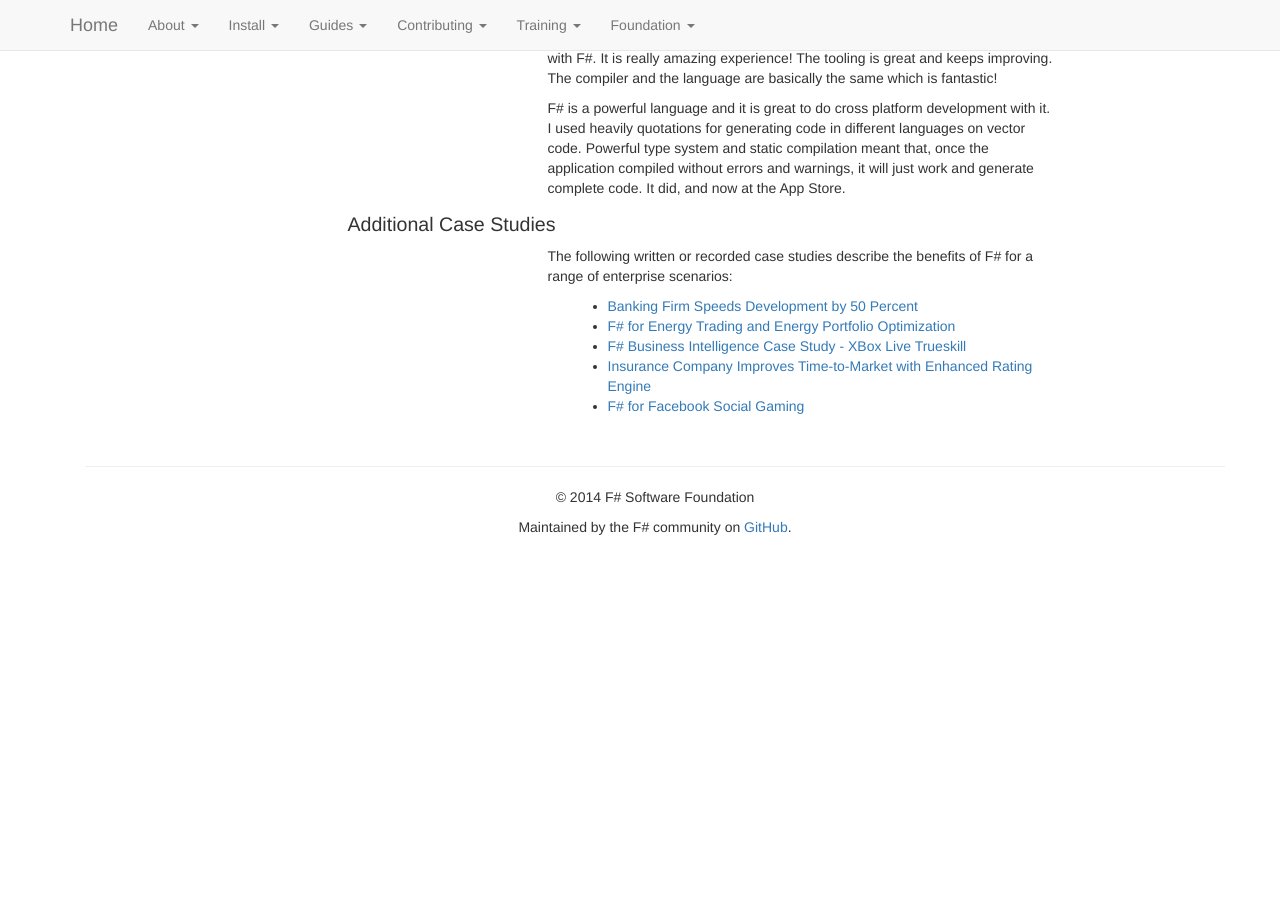
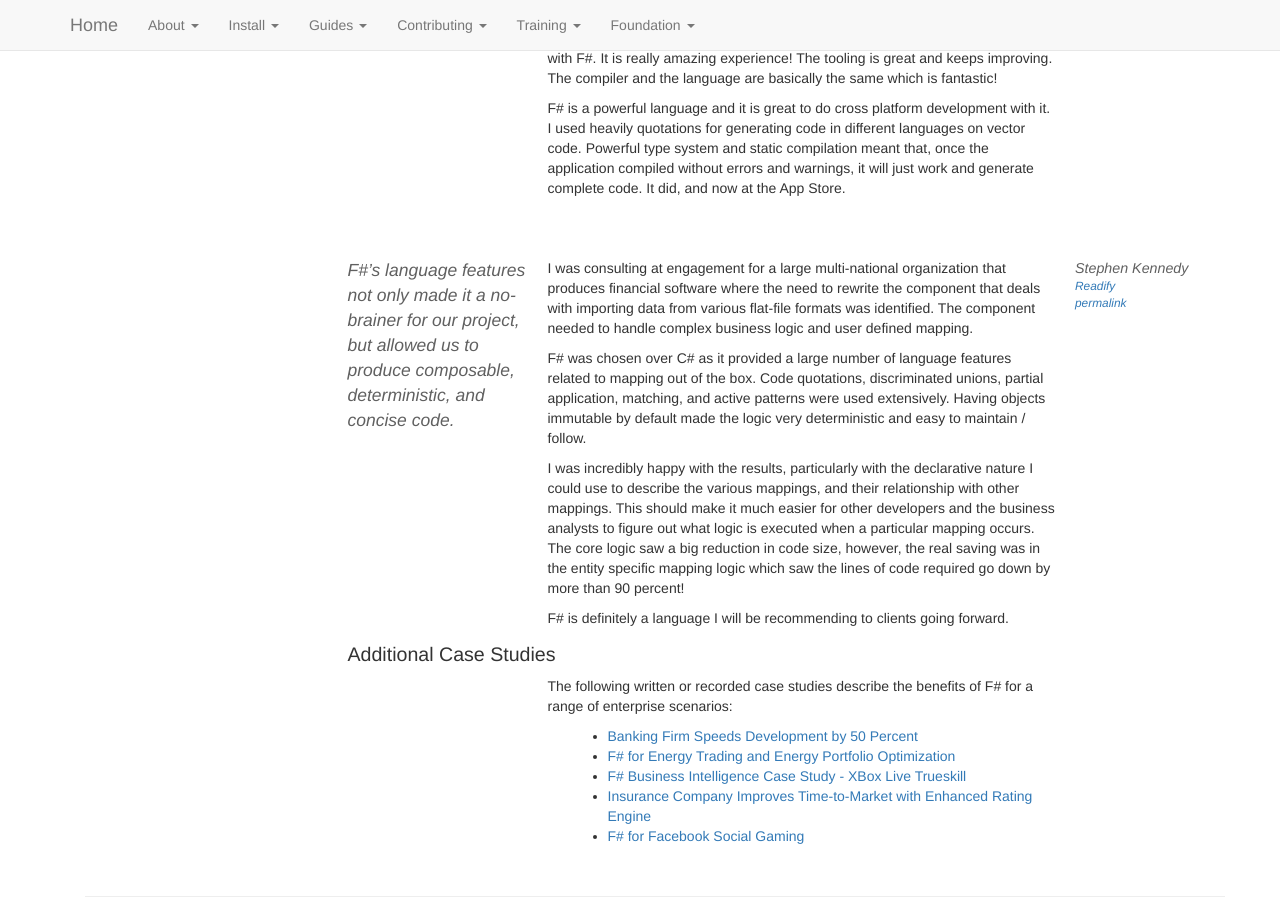
Before and after one commit to fsharp/fsharp.org, a Jekyll site: the page built from testimonials/index.md, in a window 1280 px wide and 900 px high, scrolled down 18201 px. Built offline with Jekyll 4.4.1, drawn with Linux system fonts in a browser that asks for light colours; nearby versions of some CDN libraries; some web fonts are replaced; comment, search, counter and statistics services are not loaded; before the commit the page ends 18768 px from its top, so only the background shows below that.

Commit message:
Update index.md
Added a testimonial

```diff
--- a/testimonials/index.md
+++ b/testimonials/index.md
@@ -1265,6 +1265,29 @@ F# is a powerful language and it is great to do cross platform development with
 <div class="keywords">osx, mac,  code generation, cross-platform</div>
 
 
+
+<a id="stephen-kennedy"> &nbsp; </a>
+---
+
+> F#'s language features not only made it a no-brainer for our project, but allowed us to produce composable, deterministic, and concise code.
+
+1. **Stephen Kennedy**
+2. [Readify](http://readify.net/)
+3. [permalink](#stephen-kennedy)
+
+I was consulting at engagement for a large multi-national organization that produces financial software where the need to rewrite the component that deals with importing data from various flat-file formats was identified.  The component needed to handle complex business logic and user defined mapping.
+
+F# was chosen over C# as it provided a large number of language features related to mapping out of the box.  Code quotations, discriminated unions, partial application, matching, and active patterns were used extensively.  Having objects immutable by default made the logic very deterministic and easy to maintain / follow.
+
+I was incredibly happy with the results, particularly with the declarative nature I could use to describe the various mappings, and their relationship with other mappings.  This should make it much easier for other developers and the business analysts to figure out what logic is executed when a particular mapping occurs.  The core logic saw a big reduction in code size, however, the real saving was in the entity specific mapping logic which saw the lines of code required go down by more than 90 percent!
+
+F# is definitely a language I will be recommending to clients going forward.
+
+<div class="keywords">mapping, parsing, commercial</div>
+
+
+
+
 ### Additional Case Studies
 
 The following written or recorded case studies describe the benefits of F# for a range of enterprise scenarios:
```
